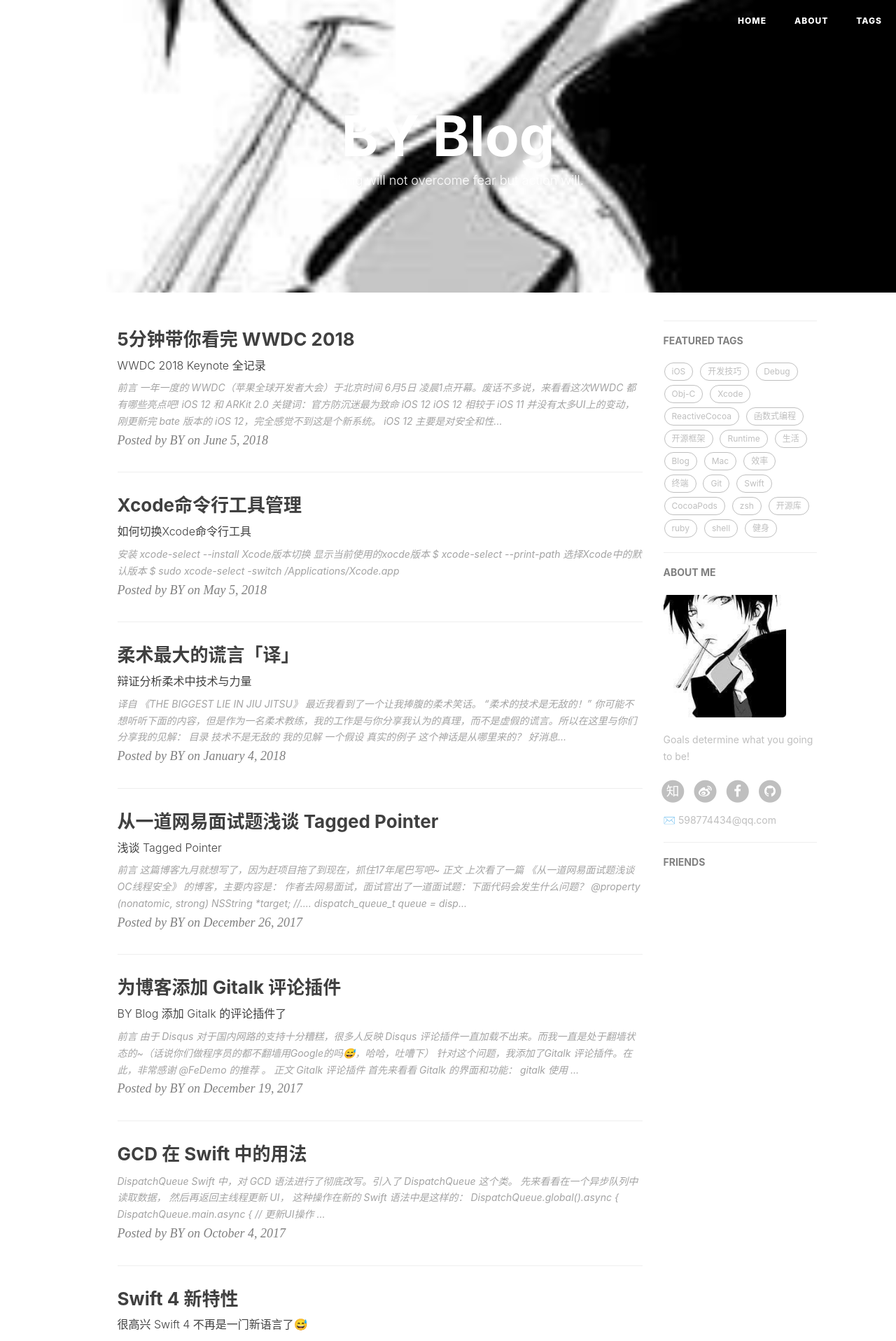
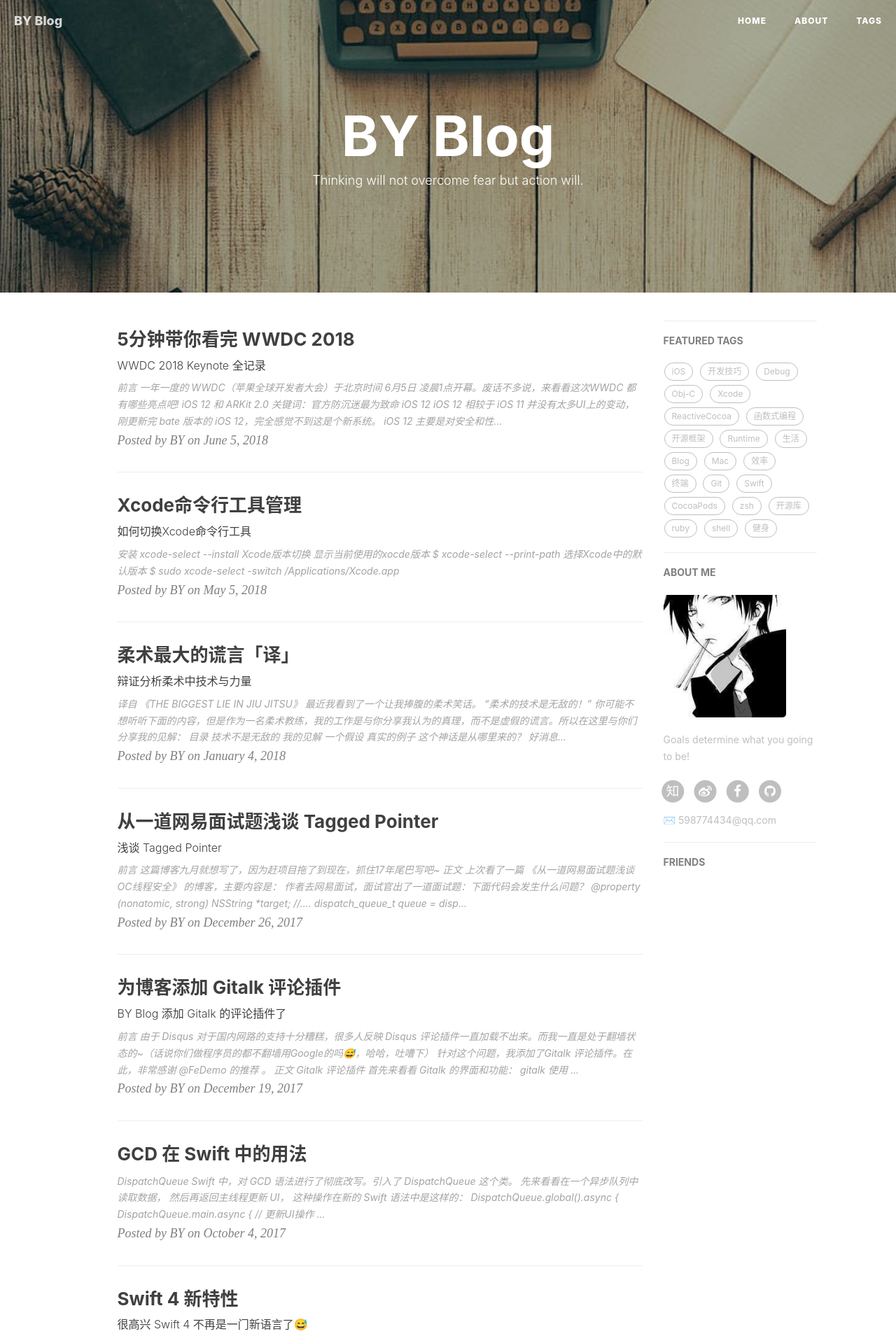
Before and after one commit to ypaaa/ypaaa.github.io, a Jekyll site: the page built from index.html, in a window 1280 px wide. Shown: the top 1916 px of the page at 70% size. Built offline with Jekyll 4.4.1, drawn with Linux system fonts in a browser that asks for light colours; nearby versions of some CDN libraries; the list of posts is cut into pages by our own code; comment, search, counter and statistics services are not loaded.

Commit message:
Update _config.yml

```diff
--- a/_config.yml
+++ b/_config.yml
@@ -1,7 +1,7 @@
 # Site settings
 title: BY Blog
 SEOTitle: 叶鹏的博客 | BY Blog
-header-img: img/avatar_m.jpg
+header-img: img/post-bg-desk.jpg
 email: 598774434@qq.com
 description: "HODING."
 keyword: "MY Blog, 叶鹏的博客, java"
```
